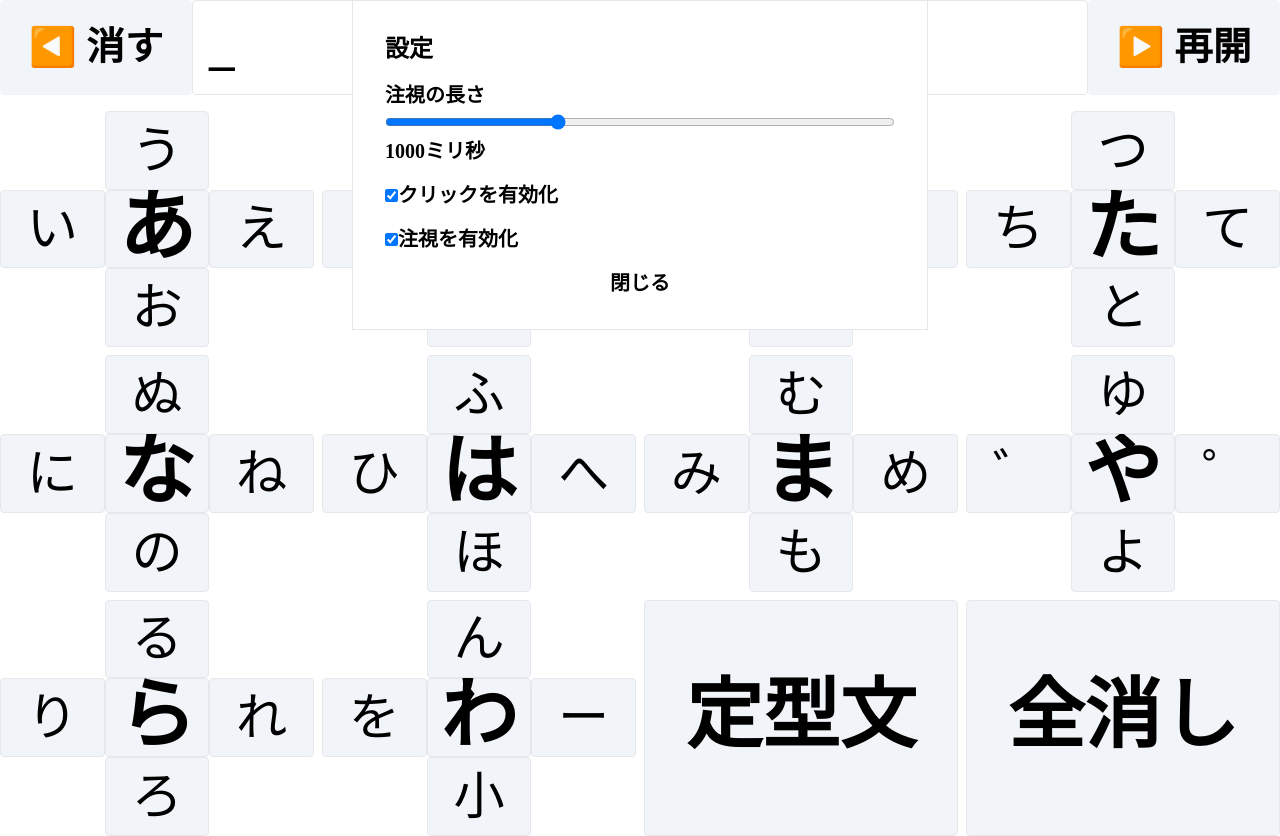
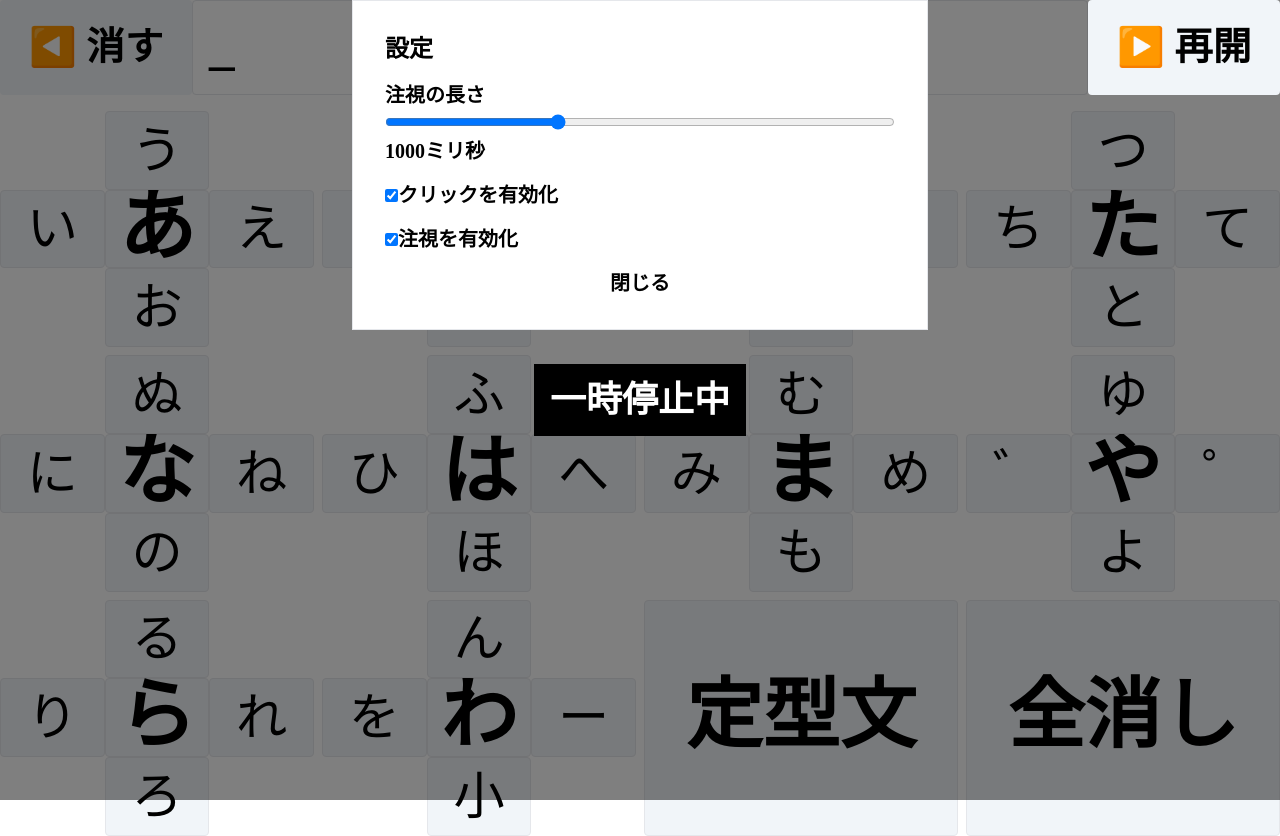
Before and after one commit to kagankan/nextjs-playground, a Next.js app: page /communication-board/basic in a window 1280 px wide. Both pictures are taken after a click on the button "⏸️ 一時停止". Built offline with nearby package versions, Linux system fonts and the light colour scheme.

Commit message:
アナウンス改善

```diff
--- a/src/app/communication-board/_components/FlickKana.tsx
+++ b/src/app/communication-board/_components/FlickKana.tsx
@@ -60,6 +60,7 @@ export const FlickKana = ({}: // onKanaChange,
 
   const actions = {
     全消し: () => {
+      speak("全消ししました");
       setTypedText("");
       handleTimer();
     },
@@ -81,6 +82,7 @@ export const FlickKana = ({}: // onKanaChange,
         {selectedColumn == null ? (
           <HoverClickButton
             onHoverClick={() => {
+              speak("１文字消しました");
               setTypedText((prev) => prev.slice(0, -1));
               handleTimer();
             }}
@@ -95,6 +97,7 @@ export const FlickKana = ({}: // onKanaChange,
         ) : (
           <HoverClickButton
             onHoverClick={() => {
+              speak("もどりました");
               setSelectedColumn(null);
               handleTimer();
             }}
@@ -123,14 +126,14 @@ export const FlickKana = ({}: // onKanaChange,
 
         <HoverClickButton
           onHoverClick={() => {
-            paused ? speak("再開") : speak("一時停止");
+            paused ? speak("再開しました") : speak("一時停止しました");
             setPaused((prev) => !prev);
             handleTimer();
           }}
           onHoverStart={() => {
             speak(paused ? "再開" : "一時停止", { rate: 2, pitch: 0.1 });
           }}
-          className="px-6 min-w-[15vw] rounded  bg-slate-100 text-[3vw]"
+          className="px-6 min-w-[15vw] rounded  bg-slate-100 text-[3vw] z-10"
         >
           {paused ? "▶️ 再開" : "⏸️ 一時停止"}
         </HoverClickButton>
@@ -211,6 +214,12 @@ export const FlickKana = ({}: // onKanaChange,
           />
         )}
       </fieldset>
+
+      {paused && (
+        <div className="absolute inset-0 grid place-items-center bg-black bg-opacity-50">
+          <p className="text-4xl text-white bg-black p-4">一時停止中</p>
+        </div>
+      )}
 
       <dialog
         open
```
